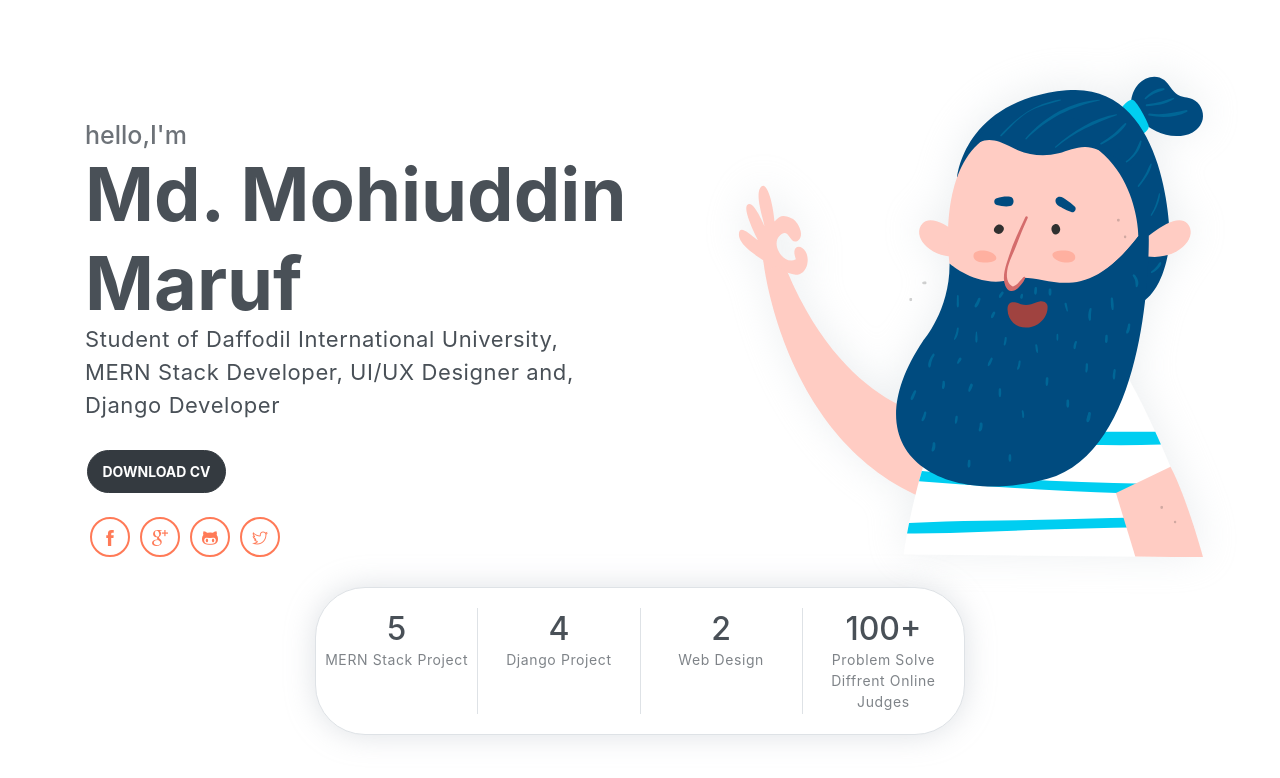
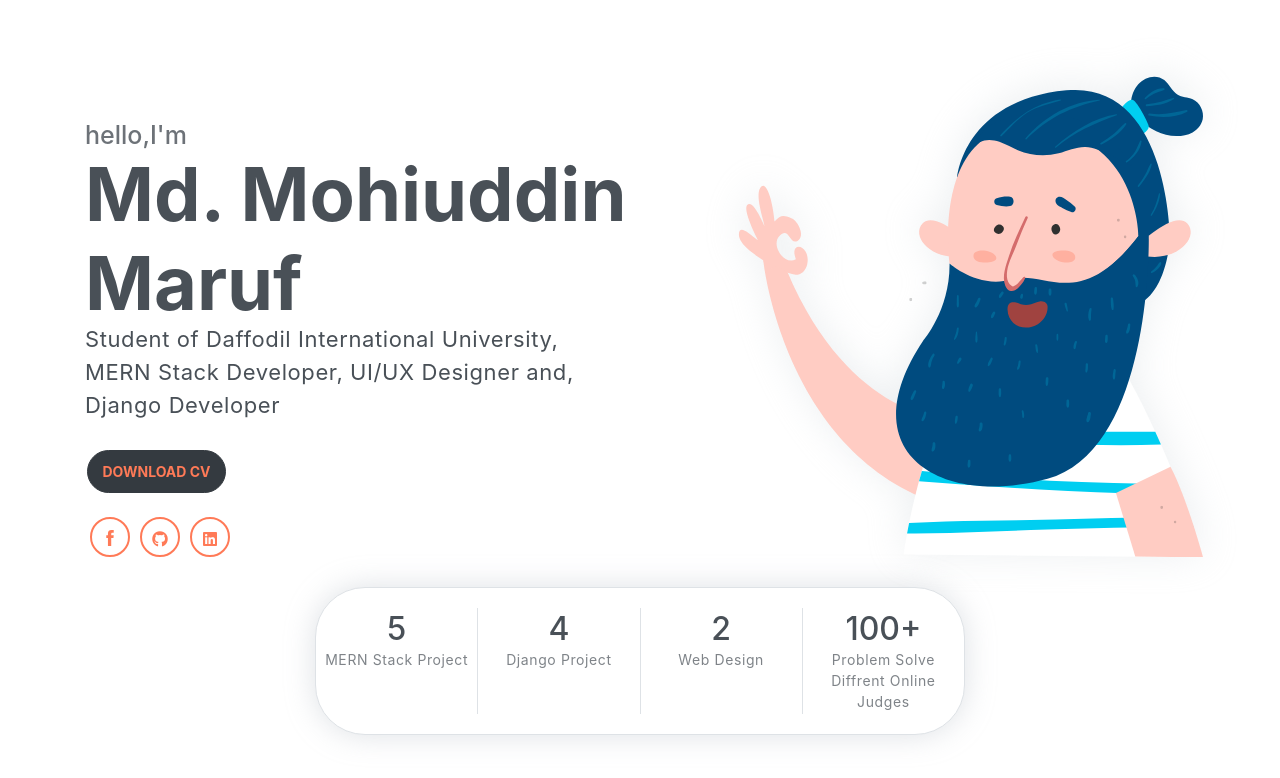
Before and after one commit to maruf119459/protfolio-for-google-sit, a website: page public_html/index.html in a window 1280 px wide. Drawn offline with Linux system fonts and the light colour scheme.

Commit message:
Update index.html

```diff
--- a/public_html/index.html
+++ b/public_html/index.html
@@ -10,6 +10,7 @@
     <link rel="stylesheet" href="assets/vendors/themify-icons/css/themify-icons.css">
     <!-- Bootstrap + Steller main styles -->
     <link rel="stylesheet" href="assets/css/steller.css">
+    <script src="https://kit.fontawesome.com/ba4a221170.js" crossorigin="anonymous"></script>
 </head>
 
 <body>
@@ -24,14 +25,13 @@
 MERN Stack Developer, UI/UX Designer and,<br>
 Django Developer</p>
                 <div class="buttons pt-3">
-                    <button class="btn btn-dark rounded">DOWNLOAD CV</button>
+                    <button class="btn btn-dark rounded"><a class="social-item" href="https://drive.google.com/file/d/1WWTK3jxsSR1MCJlw3z407wM13bZNsDPq/view?usp=drive_link" target="_blank">DOWNLOAD CV</i></a></button>
                 </div>
 
                 <div class="socials mt-4">
-                    <a class="social-item" href="javascript:void(0)"><i class="ti-facebook"></i></a>
-                    <a class="social-item" href="javascript:void(0)"><i class="ti-google"></i></a>
-                    <a class="social-item" href="javascript:void(0)"><i class="ti-github"></i></a>
-                    <a class="social-item" href="javascript:void(0)"><i class="ti-twitter"></i></a>
+                    <a class="social-item" href="https://www.facebook.com/md.mohiuddin.marf119459" target="_blank"><i class="ti-facebook"></i></a>
+                    <a class="social-item" href="https://github.com/maruf119459" target="_blank"><i class="fa-brands fa-github"></i></a>
+                    <a class="social-item" href="https://www.linkedin.com/in/md-mohiuddin-maruf-84a31b266" target="_blank"><i class="fa-brands fa-linkedin"></i></a>
                 </div>
             </div>
             <div class="img-holder">
```
